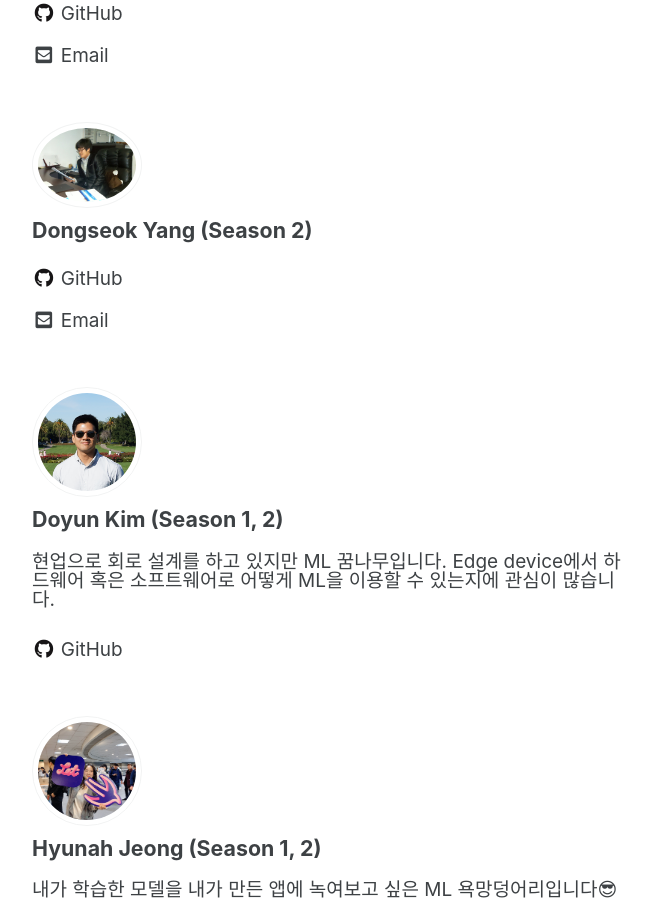
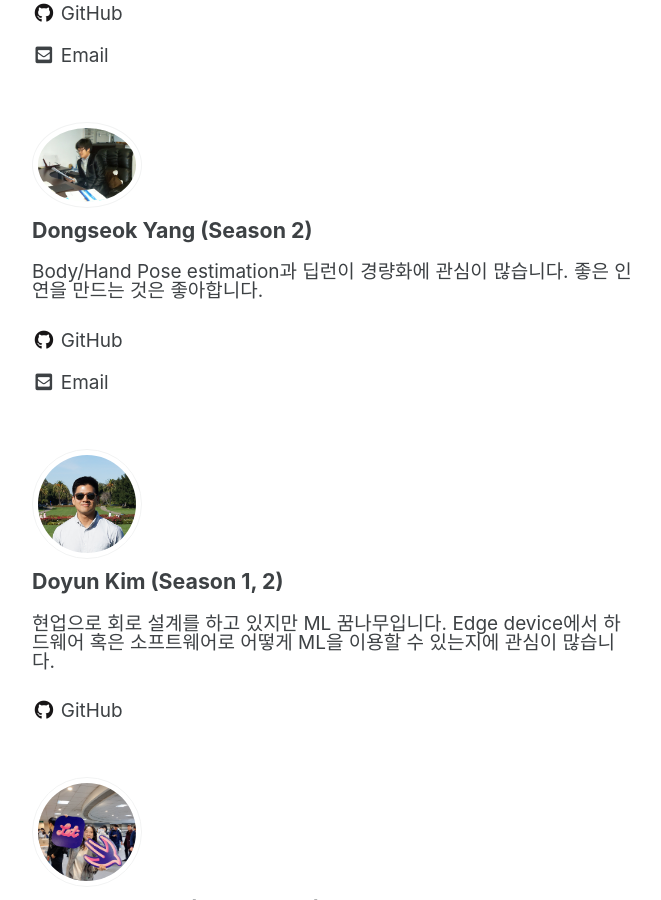
Before and after one commit to applicable-ml/applicable-ml.github.io, a Jekyll site: the page built from members.md, in a window 1280 px wide and 900 px high, scrolled down 1031 px. Shown: the whole window, without its empty margins (307-968 px from the left). Built offline with Jekyll 4.4.1, drawn with Linux system fonts in a browser that asks for light colours; cached includes are drawn as plain includes.

Commit message:
Update Dongseok Yang's profile

```diff
--- a/_data/authors.yml
+++ b/_data/authors.yml
@@ -38,7 +38,7 @@ Donghyun Kwak:
 
 Dongseok Yang:
   name        : "Dongseok Yang (Season 2)"
-  bio         : "<TODO>"
+  bio         : "Body/Hand Pose estimation과 딥런이 경량화에 관심이 많습니다. 좋은 인연을 만드는 것은 좋아합니다."
   avatar      : "/assets/images/bio-dongseokyang.jpeg"
   links:
     - label: "GitHub"
```
